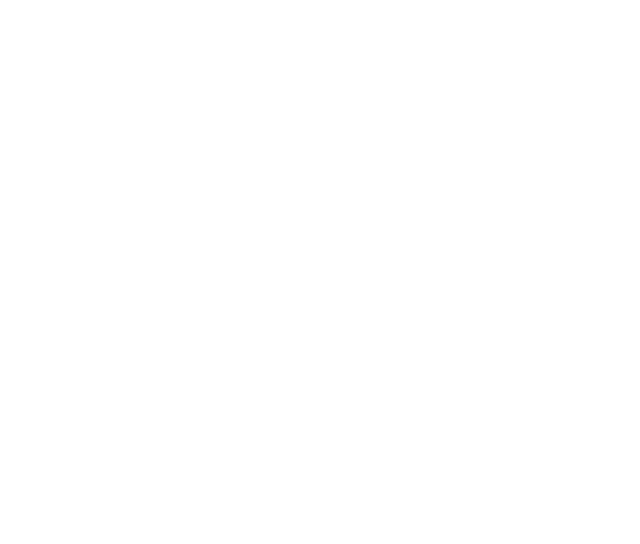
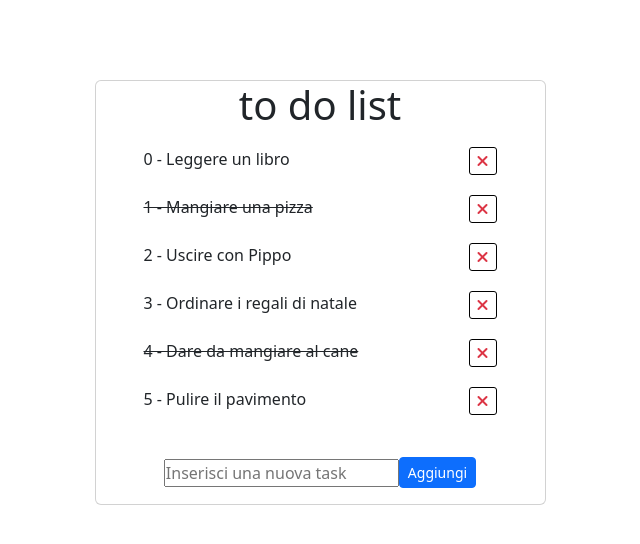
Before and after one commit to manolioluigi/vue-todolist, a plain HTML site: page index.html in a window 1280 px wide. Shown: the whole page, without its empty margins (320-960 px from the left). Drawn offline with nearby package versions, Linux system fonts and the light colour scheme.

Commit message:
milestone 1-2 + problema milestone 3

```diff
--- a/css/style.css
+++ b/css/style.css
@@ -3,3 +3,34 @@
     margin: 0;
     box-sizing: border-box;
 }
+
+.height-full{
+    height: 100vh;
+}
+
+.margin-top-10{
+    margin-top: 10vh;
+}
+
+.crossed{
+    text-decoration: line-through;
+}
+
+.cross{
+    padding: 1px 8px 1px 8px;
+    border: 1px solid black;
+    border-radius: 3px;
+}
+
+li{
+    padding: 10px 0px 10px 0px;
+}
+
+li:hover{
+    background-color: rgb(192, 191, 191);
+}
+
+li:hover .cross{
+    background-color: white;
+    transform: scale(1.2);
+}
--- a/index.html
+++ b/index.html
@@ -8,16 +8,43 @@
     <link rel="stylesheet" href="./css/style.css">
     <!-- Bootstrap -->
     <link href="https://cdn.jsdelivr.net/npm/bootstrap@5.2.3/dist/css/bootstrap.min.css" rel="stylesheet" integrity="sha384-rbsA2VBKQhggwzxH7pPCaAqO46MgnOM80zW1RWuH61DGLwZJEdK2Kadq2F9CUG65" crossorigin="anonymous">
-
+    <!--Fontawesome-->
+    <link rel="stylesheet" href="https://cdnjs.cloudflare.com/ajax/libs/font-awesome/6.2.1/css/all.min.css" integrity="sha512-MV7K8+y+gLIBoVD59lQIYicR65iaqukzvf/nwasF0nqhPay5w/9lJmVM2hMDcnK1OnMGCdVK+iQrJ7lzPJQd1w==" crossorigin="anonymous" referrerpolicy="no-referrer" />
 </head>
 <body>
 
-    <div id="app">
+    <div id="app" class="height-full">
 
+        <div class="container height-full">
+            <div class="row height-full justify-content-center">
+                <div class="col-5 height-full">
+                    <div class="card margin-top-10">
+                        <h1 class="text-center">to do list</h1>
+                        <ul class="list-unstyled">
+                            <li v-for="(text, index) in todolist" :class="text.done ? 'crossed' : ''" class="d-flex justify-content-between px-5">
+                                <div>
+                                {{ index}} -
+                                {{ text.text }}
+                                </div>
+                                <div @click="deleteTask(index)" class="cross"><i class="fa-solid fa-xmark text-danger"></i></div>
+                            </li>
+                        </ul>
 
+                        <div class="d-flex align-items-center justify-content-center my-3">
+
+                            <input type="text" placeholder="Inserisci una nuova task" v-model="todolist.text">
+                            <button class="btn btn-primary btn-sm" @click="addTask()">Aggiungi</button>
+
+                        </div>
+
+                    </div>
+                </div>
+            </div>
+        </div>
 
     </div>
 
+    <!--JS & VueJS-->
     <script src="https://unpkg.com/vue@3/dist/vue.global.js"></script>
     <script type="text/javascript" src="./js/script.js"></script>
 
--- a/js/script.js
+++ b/js/script.js
@@ -3,6 +3,11 @@ const { createApp } = Vue
 createApp({
   data() {
     return {
+        newTaskText: '',
+        newTask: {
+            text: '',
+            done: false
+        },
         todolist:[
             {
                 text: 'Leggere un libro',
@@ -13,7 +18,7 @@ createApp({
                 done: true,
             },
             {
-                text: 'Uscire con Sara',
+                text: 'Uscire con Pippo',
                 done: false,
             },
             {
@@ -30,5 +35,22 @@ createApp({
             }
         ]
     }
+  },
+
+  methods: {
+
+    deleteTask(index){
+        this.todolist.splice(index,1);
+    },
+
+    addTask(){
+        let addedTask = {
+            text: this.newTask,
+            done: false
+        }
+        this.todolist.push(this.newTask);
+        this.newTask = '';
+    }
+
   }
 }).mount('#app')
```
